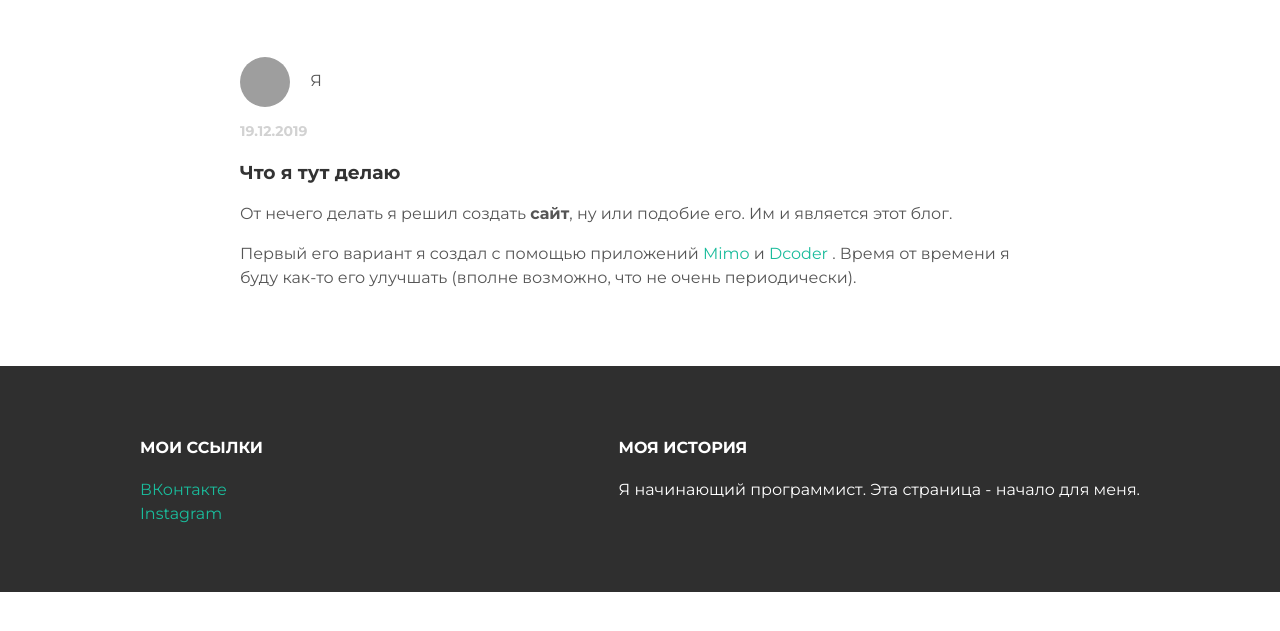
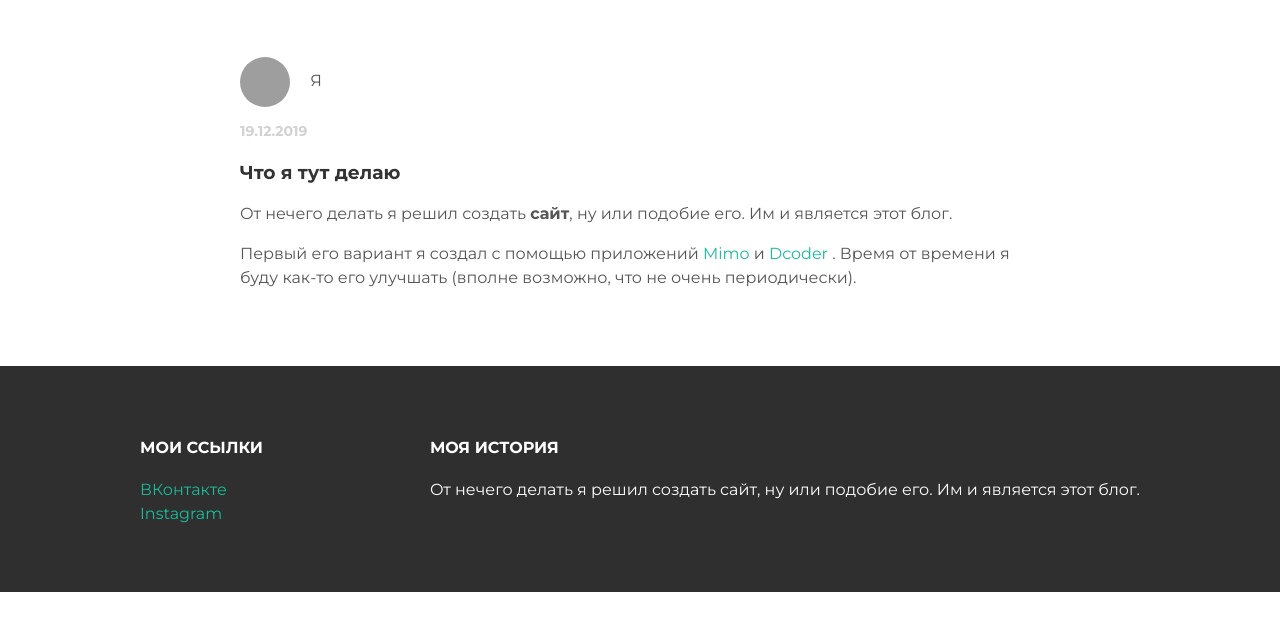
Before and after one commit to Kooleon/kooleon.github.io, a plain HTML site: page index.html in a window 1280 px wide. Shown: the part 153-784 px from the top of the page. Drawn offline with Linux system fonts and the light colour scheme; grey boxes are pictures that could not be loaded.

Commit message:
Изменил мою историю

```diff
--- a/index.html
+++ b/index.html
@@ -36,7 +36,7 @@
     </div>
     <div id="info" class="column">
      <h4> Моя история </h4>
-     <p>Я начинающий программист. Эта страница - начало для меня.</p>
+     <p>От нечего делать я решил создать сайт, ну или подобие его. Им и является этот блог.</p>
     </div>
    </div>
   </div>
```
